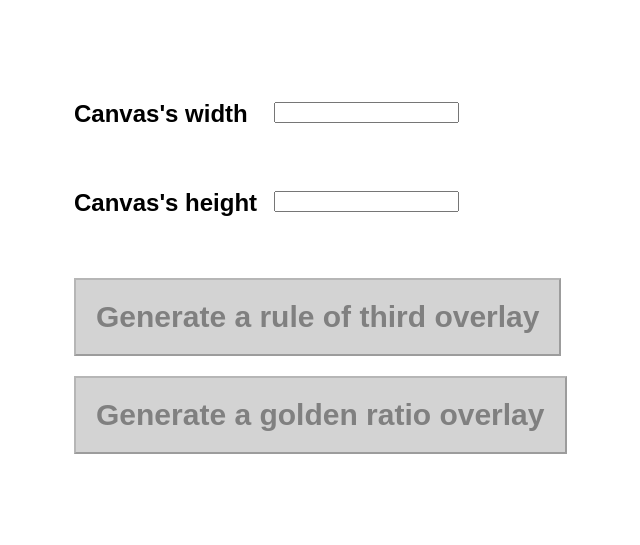
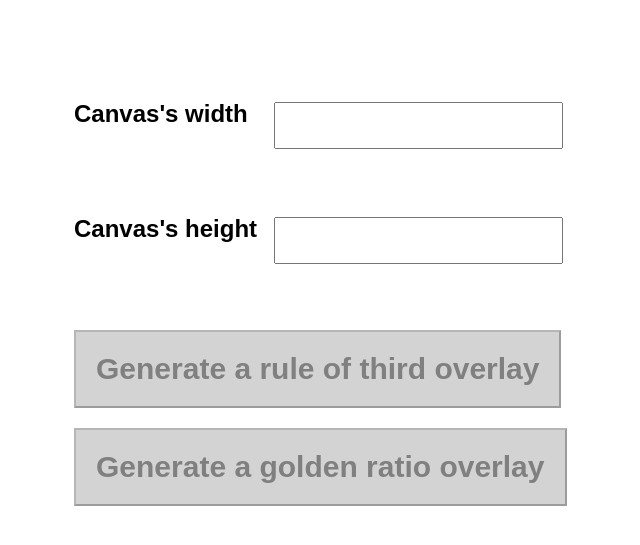
Before and after one commit to Ryuguu-Chan/ryuguu-chan-s-art-kit-webui, a PHP site: page / in a window 1280 px wide. Shown: the part 58-603 px from the top of the page, without its empty margins (84-724 px from the left). Run offline with PHP 8.4, Linux system fonts and the light colour scheme.

Commit message:
dernière stylisation de la page

```diff
--- a/webgui/styles/main.css
+++ b/webgui/styles/main.css
@@ -15,10 +15,23 @@ header {
     display: inline;
 }
 
+input::-webkit-outer-spin-button, input::-webkit-inner-spin-button {
+    -webkit-appearance: none;
+    margin: 0;
+}
+
+/* Firefox */
+input[type=number] {
+    -moz-appearance: textfield;
+}
+
 .content > form > .inputField {
     position: relative;
     top: -46px;
     left: 200px;
+    font-size: 20px;
+    padding: 10px;
+
 }
 
 .submissionButton {
```
